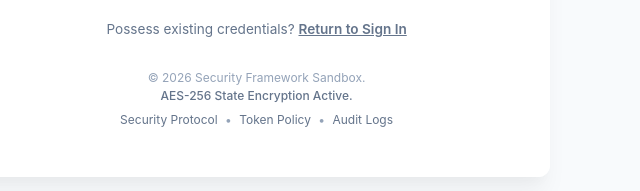
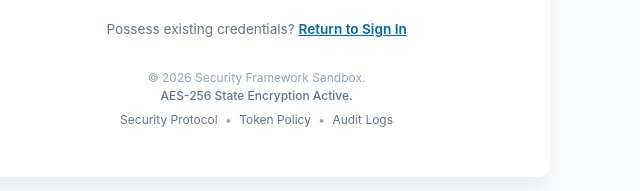
Before and after one commit to ishikamahto8/odoo-workspace-hub, a plain HTML site: page frontend/signup.html in a window 1280 px wide. In both pictures the pointer is over the link "Return to Sign In". Shown: the part 636-827 px from the top of the page, 640-1280 px from the left. Drawn offline with Linux system fonts and the light colour scheme.

Commit message:
hovering effect changed

```diff
--- a/frontend/style.css
+++ b/frontend/style.css
@@ -316,6 +316,7 @@ label {
 
 .switch-form-text a:hover {
     text-decoration: underline;
+    color: #0369A1;
 }
 
 /* ==========================================================================
```
